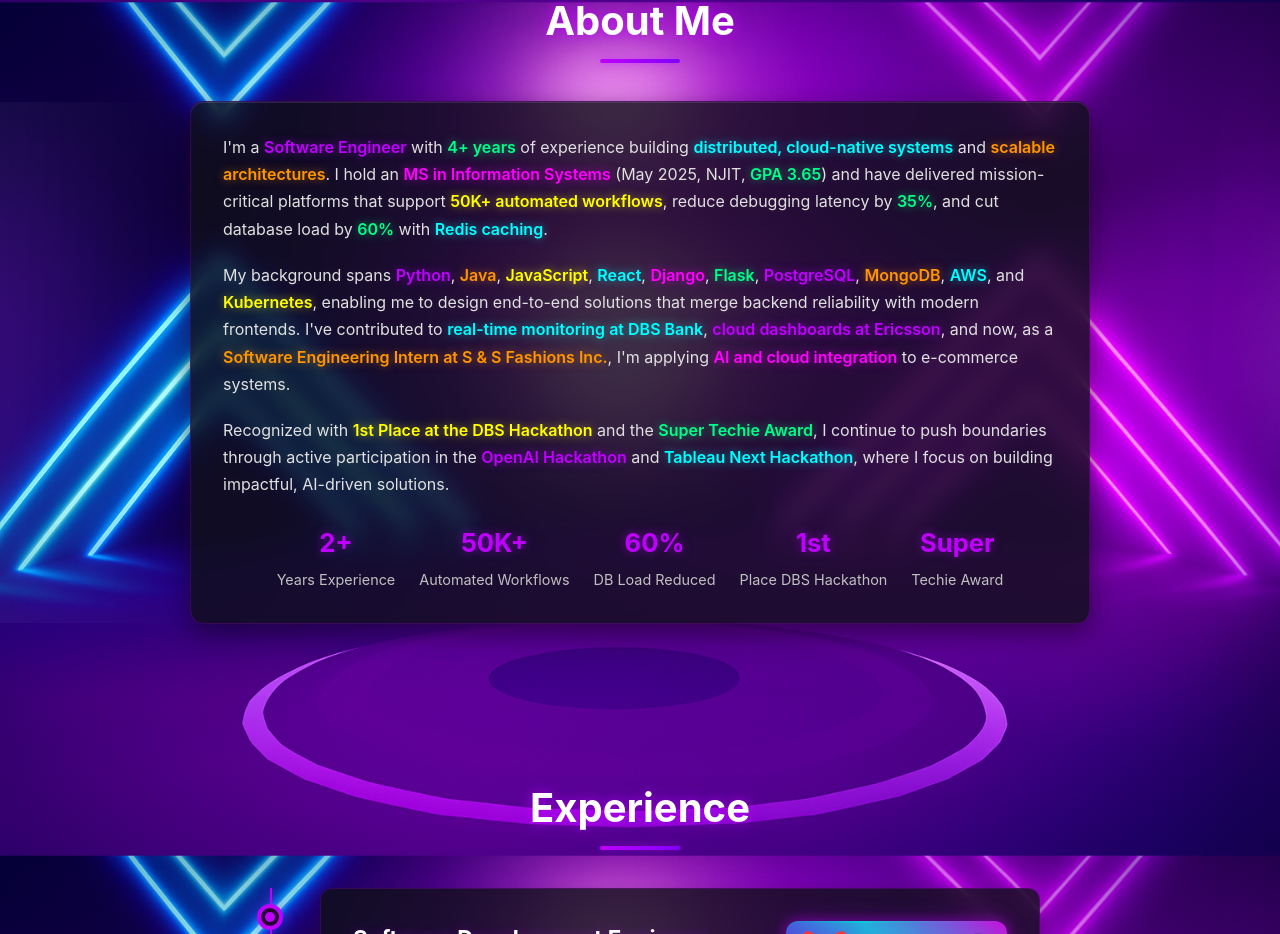
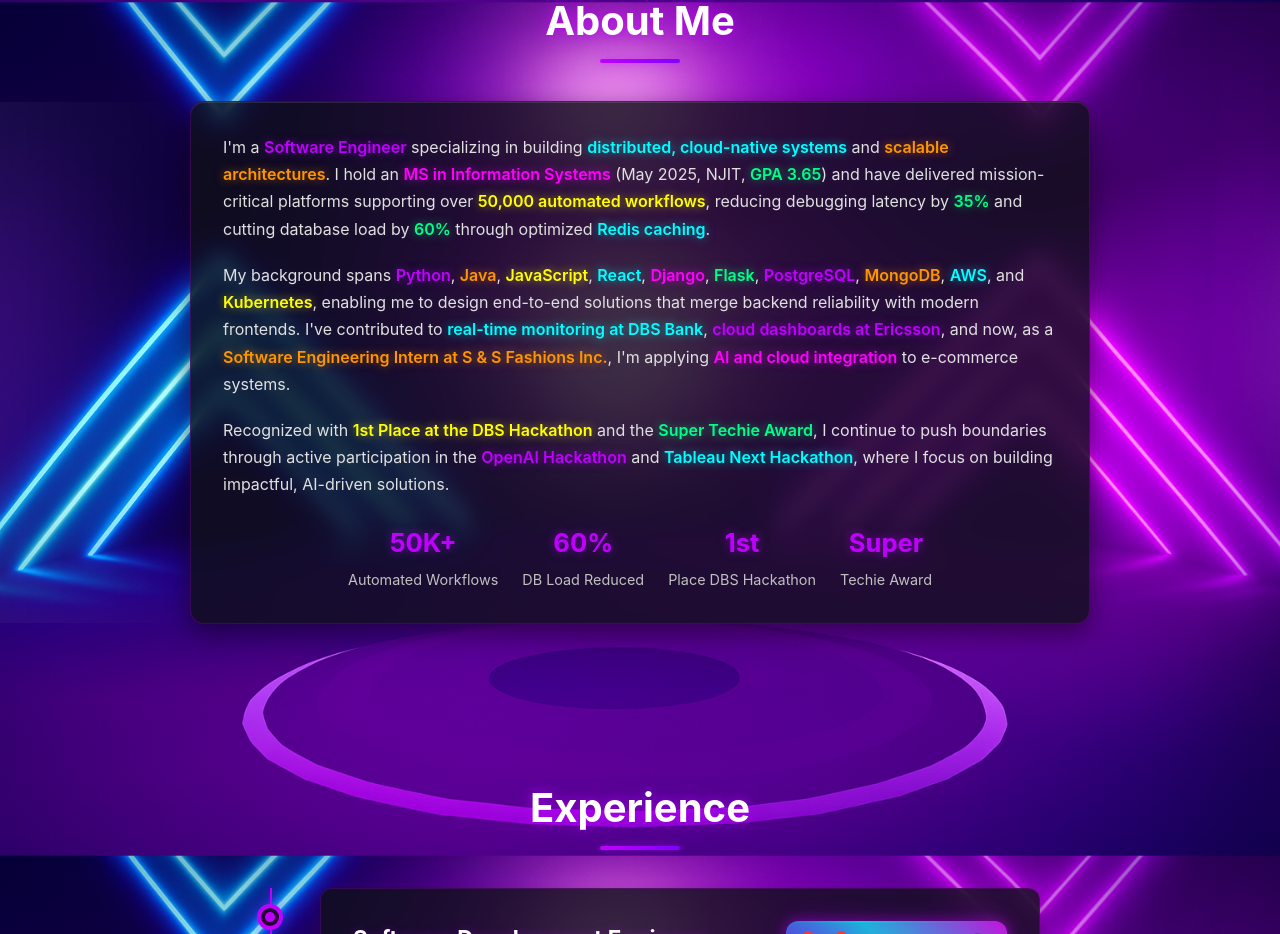
Before and after one commit to Kleela3498/saileelakuragayala, a React (Create React App) app: page / in a window 1280 px wide. Shown: the part 851-1785 px from the top of the page. Built offline with nearby package versions, Linux system fonts and the light colour scheme.

Commit message:
small updates

```diff
--- a/src/components/About.tsx
+++ b/src/components/About.tsx
@@ -10,7 +10,7 @@
           <div className="about-card">
             <div className="about-text">
               <p>
-                I'm a <span className="highlight-purple">Software Engineer</span> with <span className="highlight-green">4+ years</span> of experience building <span className="highlight-cyan">distributed, cloud-native systems</span> and <span className="highlight-orange">scalable architectures</span>. I hold an <span className="highlight-magenta">MS in Information Systems</span> (May 2025, NJIT, <span className="highlight-green">GPA 3.65</span>) and have delivered mission-critical platforms that support <span className="highlight-yellow">50K+ automated workflows</span>, reduce debugging latency by <span className="highlight-green">35%</span>, and cut database load by <span className="highlight-green">60%</span> with <span className="highlight-cyan">Redis caching</span>.
+                I'm a <span className="highlight-purple">Software Engineer</span> specializing in building <span className="highlight-cyan">distributed, cloud-native systems</span> and <span className="highlight-orange">scalable architectures</span>. I hold an <span className="highlight-magenta">MS in Information Systems</span> (May 2025, NJIT, <span className="highlight-green">GPA 3.65</span>) and have delivered mission-critical platforms supporting over <span className="highlight-yellow">50,000 automated workflows</span>, reducing debugging latency by <span className="highlight-green">35%</span> and cutting database load by <span className="highlight-green">60%</span> through optimized <span className="highlight-cyan">Redis caching</span>.
               </p>
               <p>
                 My background spans <span className="highlight-purple">Python</span>, <span className="highlight-orange">Java</span>, <span className="highlight-yellow">JavaScript</span>, <span className="highlight-cyan">React</span>, <span className="highlight-magenta">Django</span>, <span className="highlight-green">Flask</span>, <span className="highlight-purple">PostgreSQL</span>, <span className="highlight-orange">MongoDB</span>, <span className="highlight-cyan">AWS</span>, and <span className="highlight-yellow">Kubernetes</span>, enabling me to design end-to-end solutions that merge backend reliability with modern frontends. I've contributed to <span className="highlight-cyan">real-time monitoring at DBS Bank</span>, <span className="highlight-purple">cloud dashboards at Ericsson</span>, and now, as a <span className="highlight-orange">Software Engineering Intern at S & S Fashions Inc.</span>, I'm applying <span className="highlight-magenta">AI and cloud integration</span> to e-commerce systems.
@@ -20,10 +20,6 @@
               </p>
             </div>
             <div className="about-stats">
-              <div className="stat">
-                <h3>2+</h3>
-                <p>Years Experience</p>
-              </div>
               <div className="stat">
                 <h3>50K+</h3>
                 <p>Automated Workflows</p>
```
